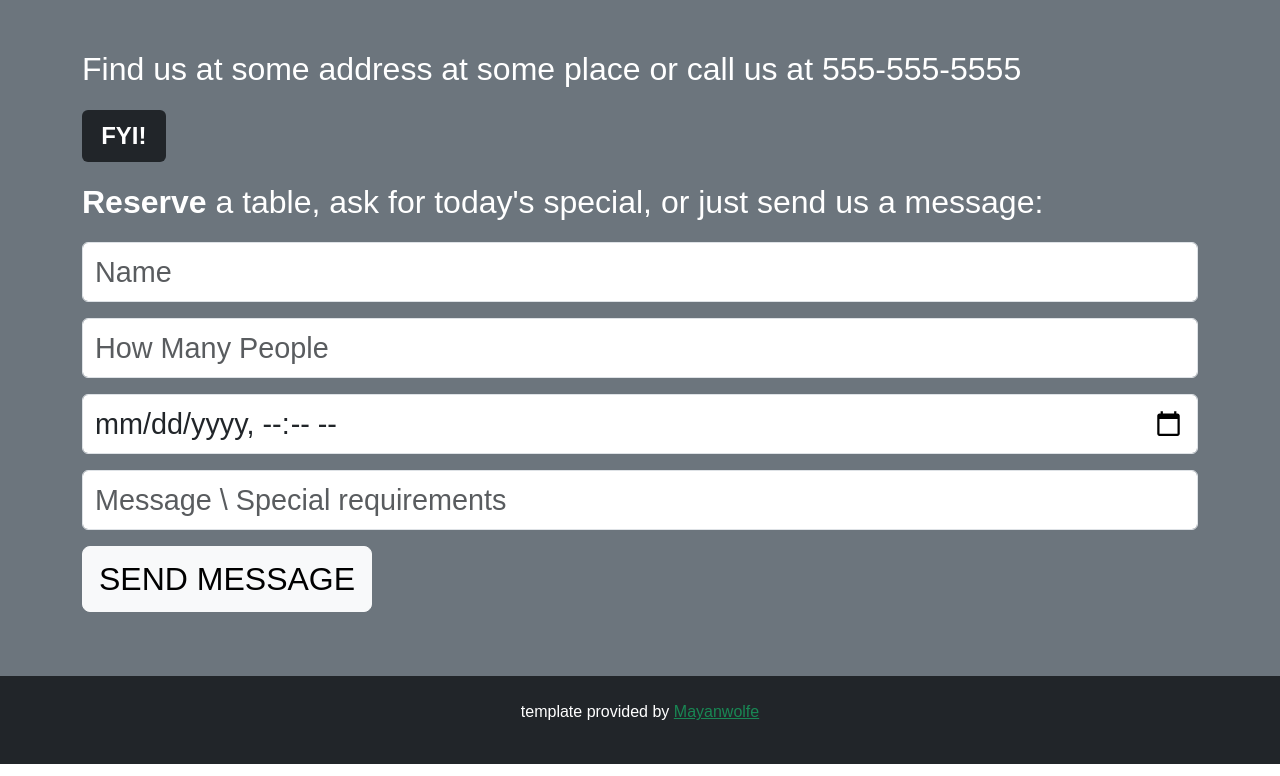
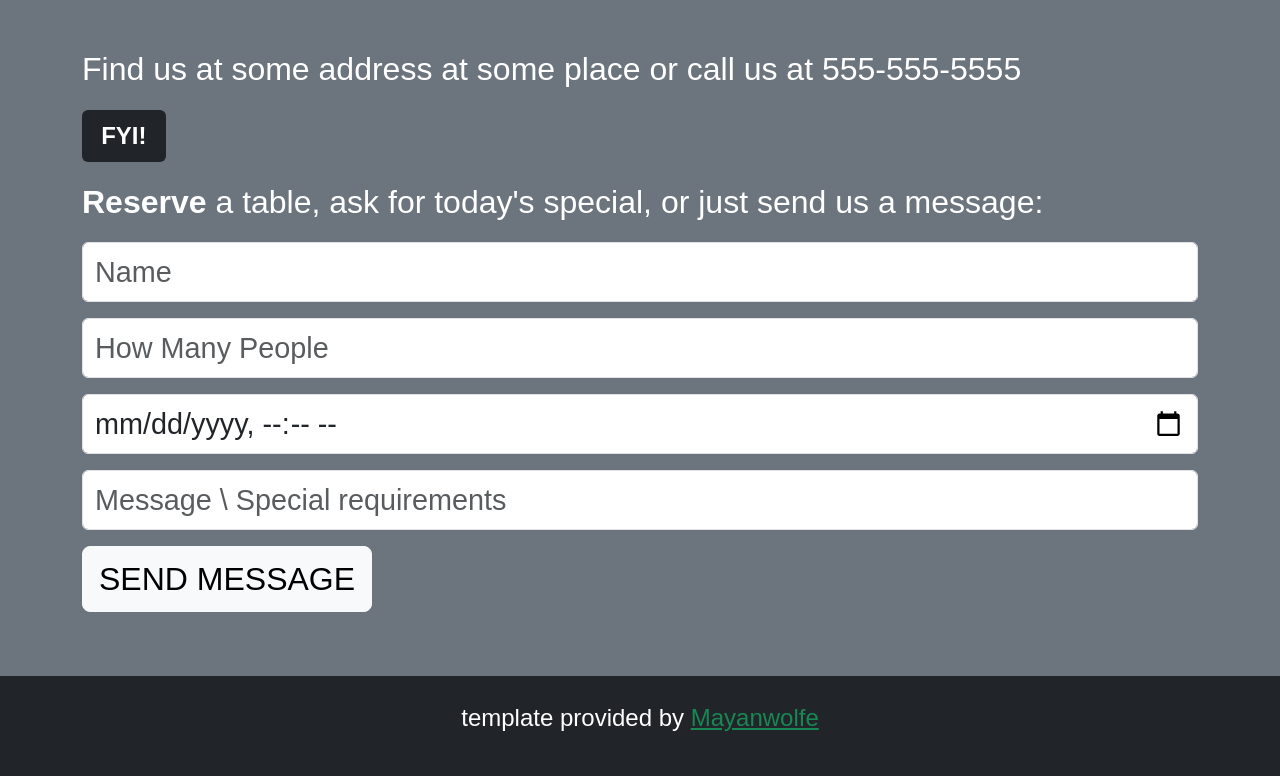
Before and after one commit to stringsArraysObjects/turbo-winner, a website: page public/index.html in a window 1280 px wide. Shown: the part 4865-5641 px from the top of the page. Drawn offline with nearby package versions, Linux system fonts and the light colour scheme; a web font is replaced by a local one.

Commit message:
Update index.html

```diff
--- a/public/index.html
+++ b/public/index.html
@@ -269,13 +269,13 @@
             </form>
         </div>
     </div>
-    <footer class="text-center bg-dark text-white py-4">
+    <footer class="text-center fs-5 bg-dark text-white py-4">
         <!-- <p class="fs-3">full-stack developement by
             <a href="#" title="grandpaCanCode"
             target="_blank" class="text-success hover-text-green">
             grandpaCanCode</a>
         </p> -->
-        <p class="fs-6">template provided by
+        <p class="fs-4">template provided by
             <a href="https://www.twitch.tv/mayanwolfe" title="Mayanwolfe"
             target="_blank" class="text-success hover-text-green">
             Mayanwolfe</a>
```
